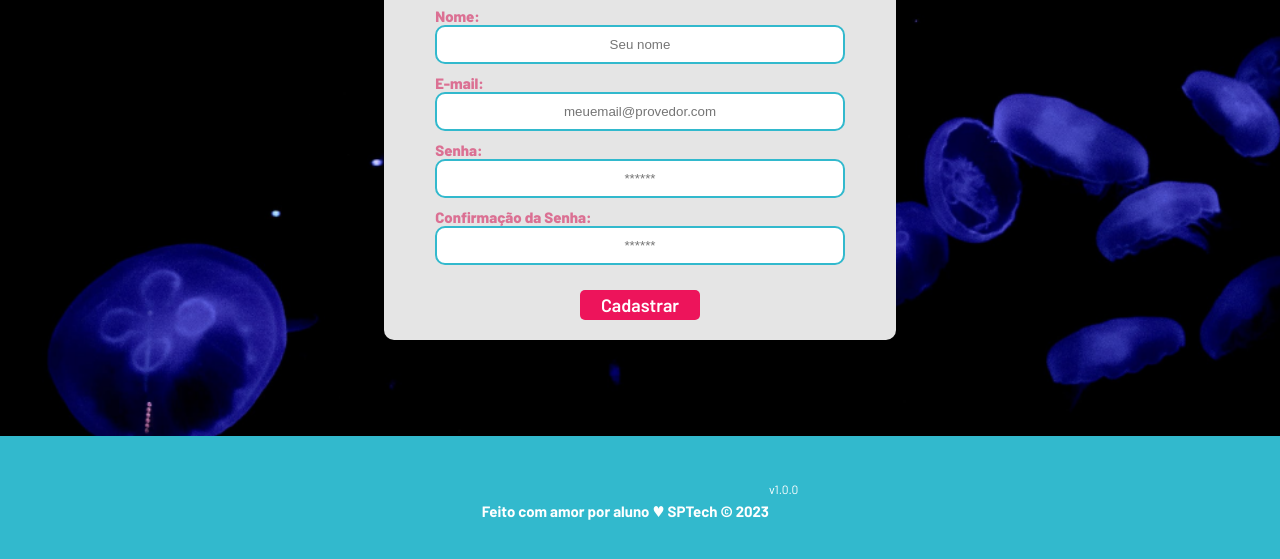
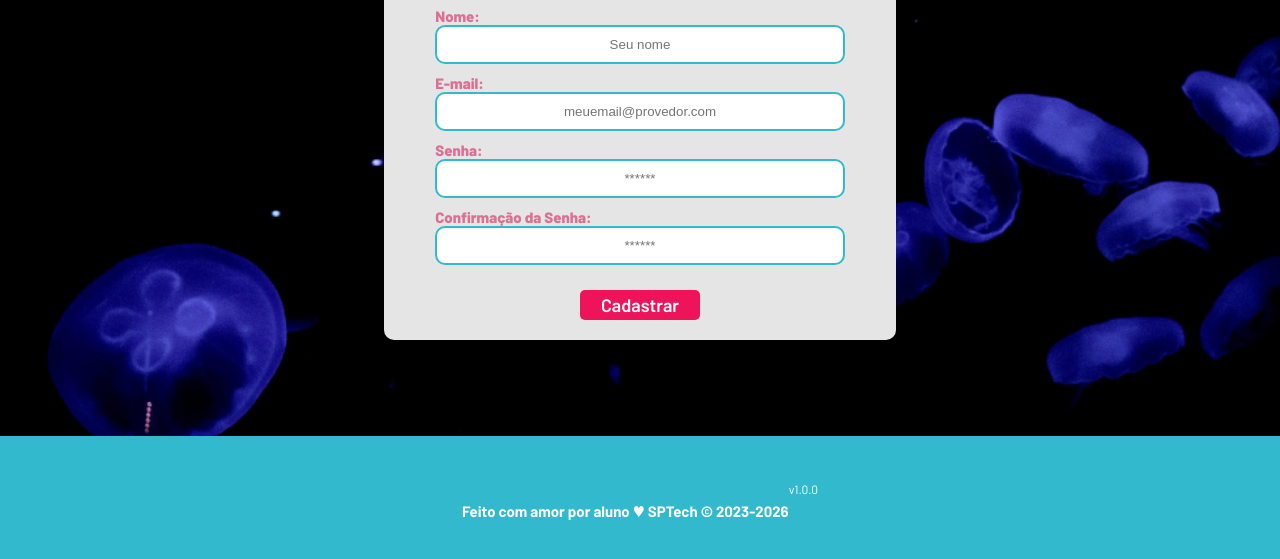
Before and after one commit to BandTec/web-data-viz, a website: page public/cadastro.html in a window 1280 px wide. Shown: the part 299-858 px from the top of the page. Drawn offline with Linux system fonts and the light colour scheme; no server answers.

Commit message:
Melhoria - Alteração de ano do projeto em rodapé de páginas

```diff
--- a/public/cadastro.html
+++ b/public/cadastro.html
@@ -87,7 +87,7 @@
   <!--footer inicio-->
   <div class="footer">
     <div class="container">
-      <h4>Feito com amor por aluno &hearts; SPTech &copy; 2023</h4>
+      <h4>Feito com amor por aluno &hearts; SPTech &copy; 2023-2026</h4>
       <span class="version">v1.0.0</span>
     </div>
   </div>
--- a/public/css/dashboards.css
+++ b/public/css/dashboards.css
@@ -324,7 +324,7 @@ canvas {
   height: 100% !important;
 }
 
-/* PAGINA DOS GRÁFICOS 2023 */
+/* PAGINA DOS GRÁFICOS 2023-2026 */
 
 .janela {
   display: flex;
```
Also changed, not shown: public/index.html (+1 -1 lines), public/login.html (+1 -1 lines), public/simulador.html (+1 -1 lines).
